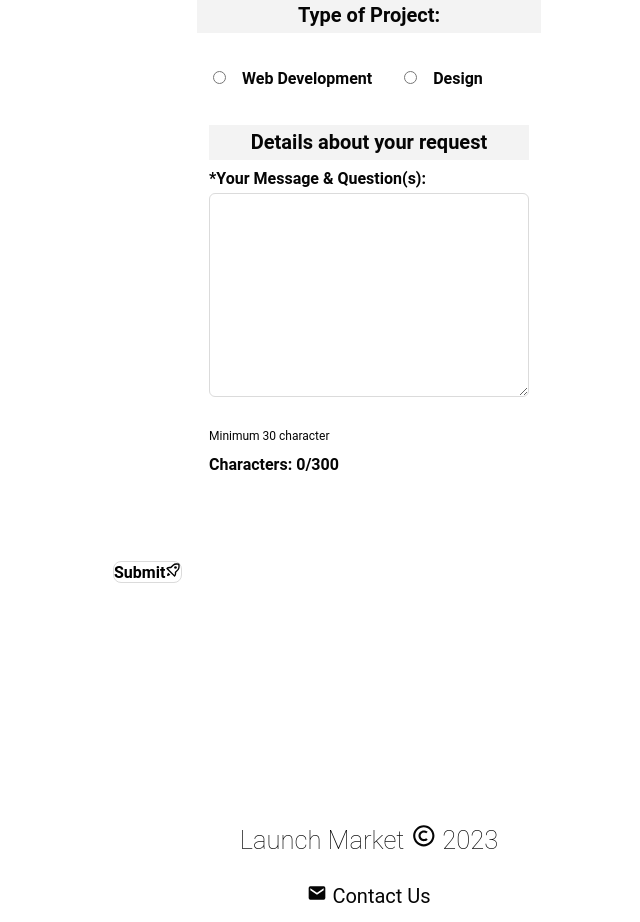
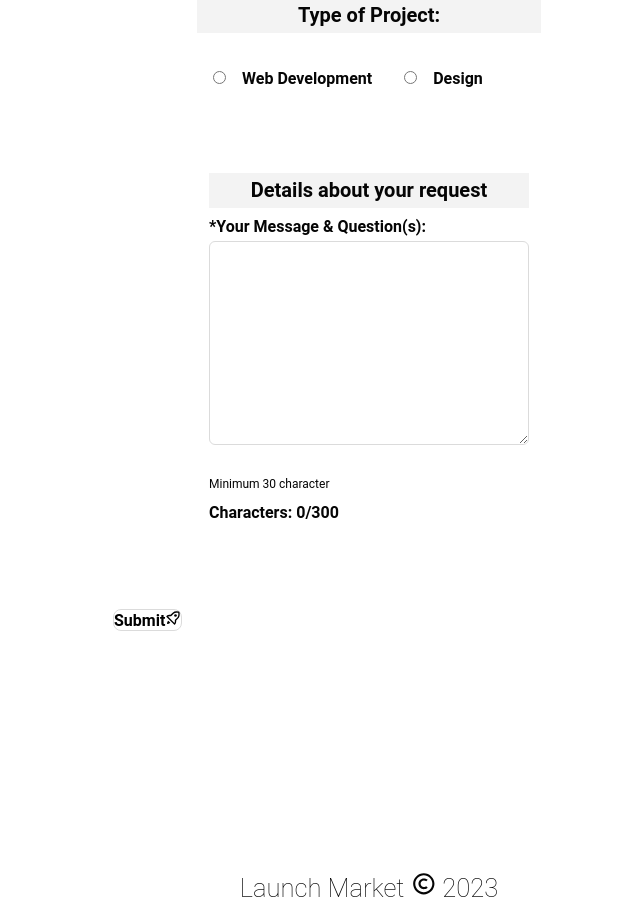
Before and after one commit to melissakipp/thelaunchmarket, a Next.js app: page /contact in a window 1280 px wide. Shown: the part 1220-2142 px from the top of the page, without its empty margins (271-911 px from the left). Built offline with nearby package versions, Linux system fonts and the light colour scheme.

Commit message:
Adjust fieldset margin

```diff
--- a/src/app/components/Form/Form.module.scss
+++ b/src/app/components/Form/Form.module.scss
@@ -40,12 +40,14 @@
   font-weight: 700;
 }
 
-.textArea p {
-  margin: 0 0 0 0;
-}
-
-.textArea .counter {
-  font-size: 1rem;
+.textArea {
+  margin: 3rem 0 0 0;
+  p {
+    margin: 0 0 0 0;
+  }
+  .counter {
+    font-size: 1rem;
+  }
 }
 
 .btnContainer {
```
